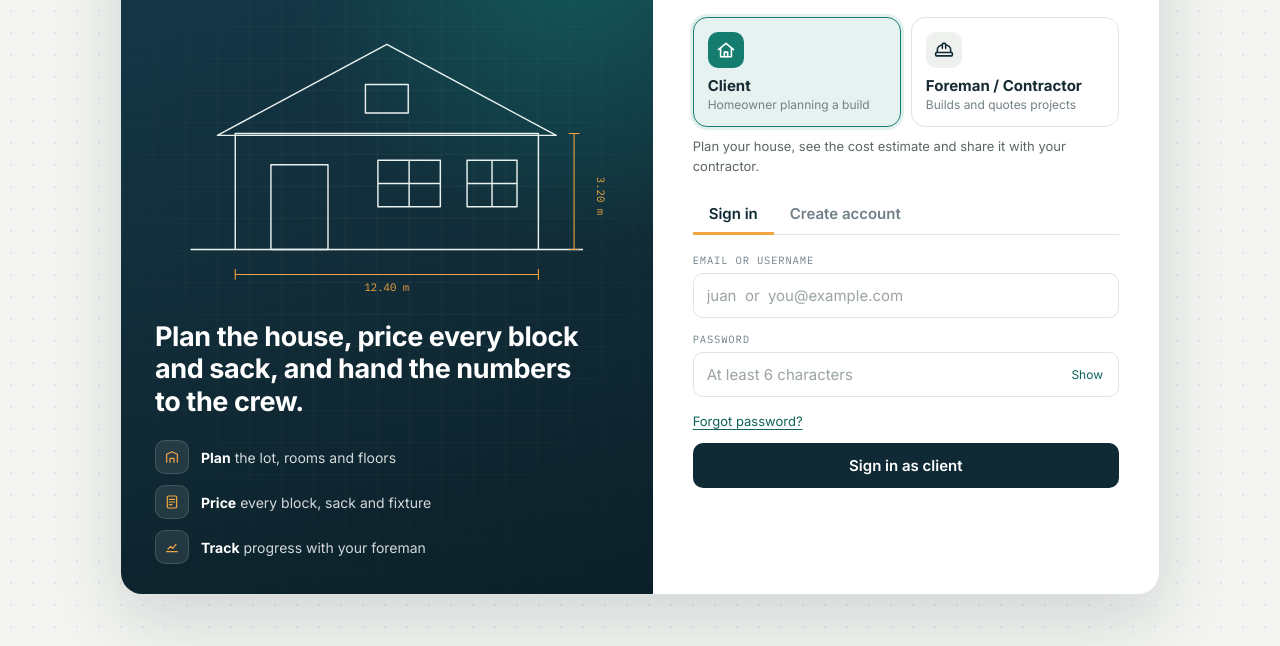
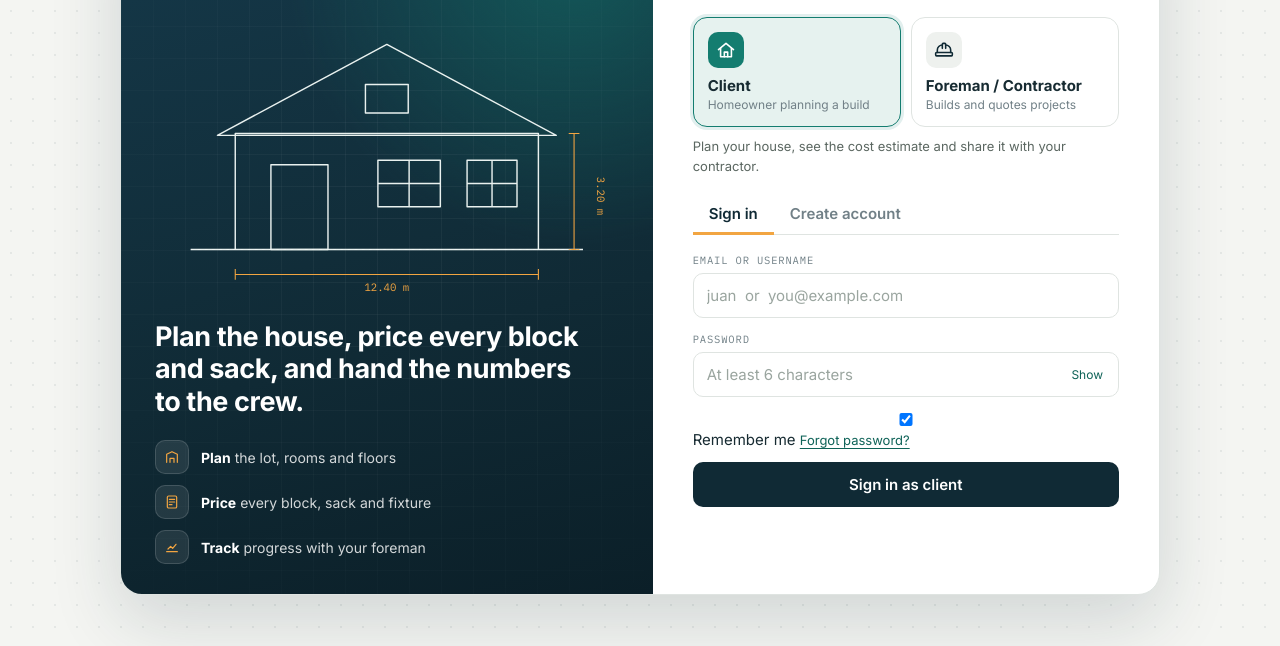
Before and after one commit to Mackytorillo2214/buildwise, a plain HTML site: page login.html in a window 1280 px wide. Shown: the part 154-800 px from the top of the page. Drawn offline with nearby package versions, Linux system fonts and the light colour scheme.

Commit message:
Update login.html

```diff
--- a/login.html
+++ b/login.html
@@ -75,7 +75,10 @@
         <label class="f"><span>Password</span>
           <span class="pw"><input id="password" type="password" autocomplete="current-password" placeholder="At least 6 characters" required minlength="6">
           <button type="button" id="toggleEye" class="eye" aria-label="Show or hide password">Show</button></span></label>
-        <button type="button" id="forgot" class="link">Forgot password?</button>
+        <div class="sign-row" id="signRow">
+          <label class="rem"><input type="checkbox" id="remember" checked> <span>Remember me</span></label>
+          <button type="button" id="forgot" class="link">Forgot password?</button>
+        </div>
 
         <p id="msg" class="msg" role="status" aria-live="polite" hidden></p>
         <button type="submit" id="submit" class="go">Sign in</button>
```
